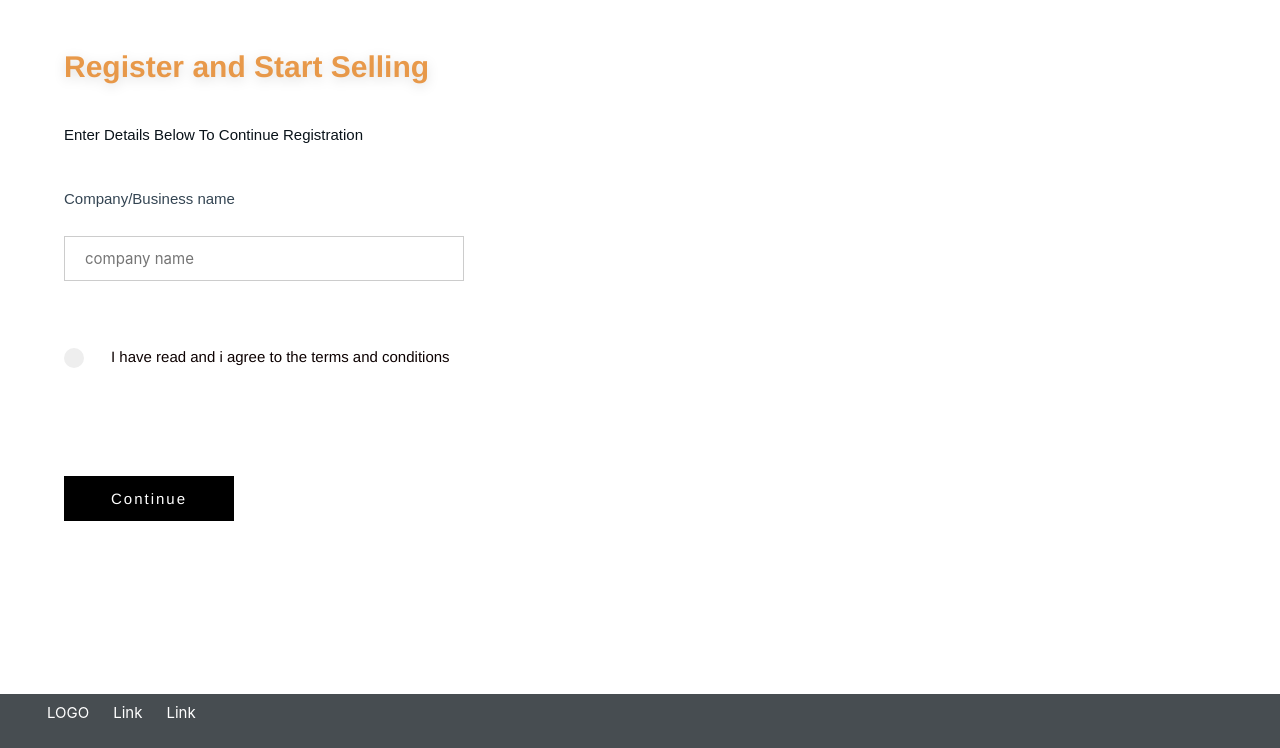
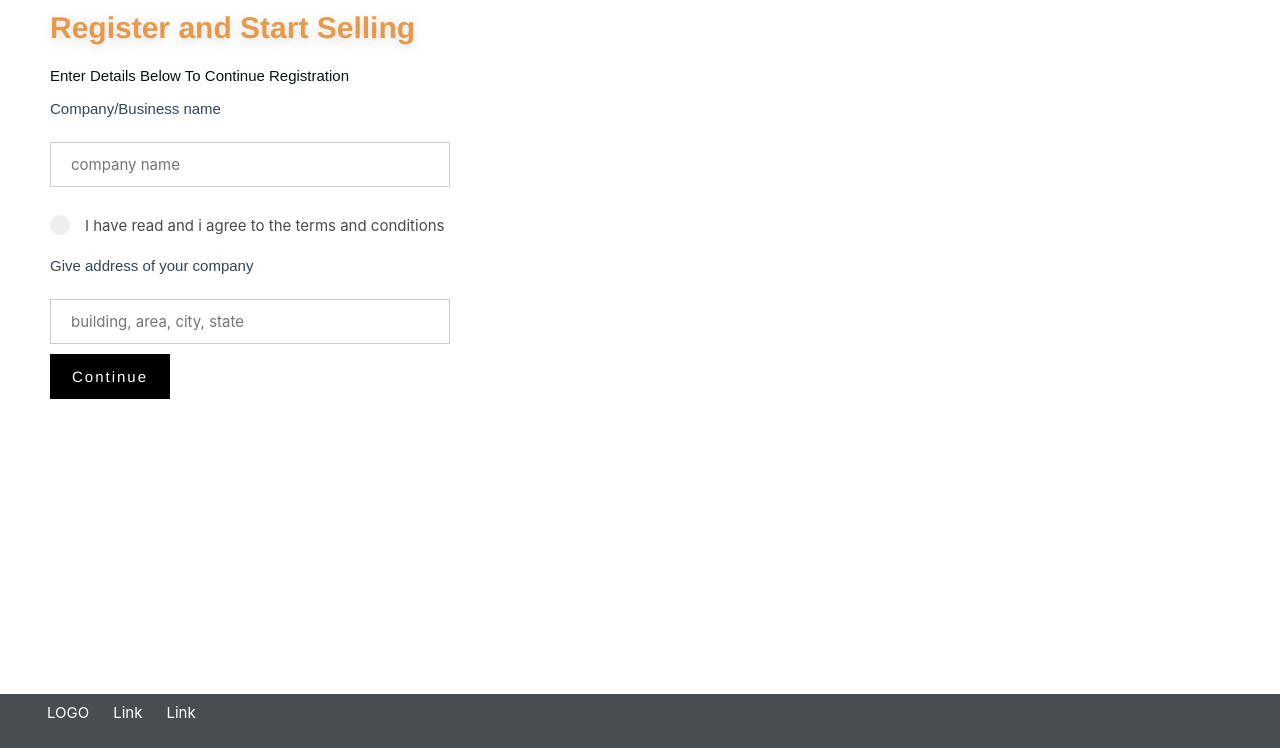
Before and after one commit to r-i-c-h-a/ACMS, a Flask app: page /registration in a window 1280 px wide; the page is wider, and only the part inside the window is pictured. Shown: the part 52-800 px from the top of that part. Run offline with Flask 2, Linux system fonts and the light colour scheme; a user stored in the database is signed in; data comes from the database, SQL or seed files in the repository; both versions use the stored data as it was after the commit; some libraries are stand-ins or nearby versions.

Commit message:
changed the contents, further work needs to be done

```diff
--- a/templates/userRegistration.html
+++ b/templates/userRegistration.html
@@ -8,9 +8,9 @@
     display: flex;
     flex-wrap: wrap;
     filter: drop-shadow(0px 3px 6px rgba(0, 0, 0, 0.161));
-    position: absolute;
-    left: 5%;
-    top: 12%;
+    position: relative;
+    left: 50px;
+    top: 5px;
     overflow: visible;
     text-align: left;
     font-family: Helvetica Neue;
@@ -22,9 +22,9 @@
   #Subhead {
     display: flex;
     flex-wrap: wrap;
-		position: absolute;
-		left: 5%;
-		top: 22%;
+    position: relative;
+		left: 50px;
+		top: 20px;
 		overflow: visible;
 		width: 599px;
 		white-space: nowrap;
@@ -36,9 +36,9 @@
 		color: rgba(1,10,18,0.969);
 	}
 	#Company_Business_name {
-		position: absolute;
-		left: 5%;
-		top: 30%;
+    position: relative;
+		left: 50px;
+		top: 30px;
 		overflow: visible;
 		width: 339px;
 		height: 36px;
@@ -50,43 +50,28 @@
 		color: rgba(52,69,83,1);
 	}
   #Input_Field {
-    position: absolute;
+    position: relative;
     width: 400px;
     height: 65px;
-    left: 5%;
-    top: 35%;
+    left: 50px;
+    top: 30px;
     overflow: visible;
   }
   #Radio_Button {
-		position: absolute;
-		width: 70px;
-		height: 25px;
-		left: 5%;
-		top: 50%;
+		position: relative;
+		width: 500px;
+		height: 40px;
+		left: 50px;
+		top: 30px;
 		overflow: visible;
 	}
-	#tnc {
-		position: absolute;
-		left: 6%;
-		top: 50%;
-		overflow: visible;
-		width: 407px;
-		white-space: nowrap;
-		line-height: 20px;
-		margin-top: -1px;
-		text-align: center;
-		font-family: Helvetica;
-		font-style: normal;
-		font-weight: normal;
-		font-size: 15px;
-		color: rgba(13,2,2,1);
-	}
+
   #Cont {
-		position: absolute;
-		width: 170px;
-		height: 45px;
-		left: 5%;
-		top: 65%;
+		position: relative;
+		width: 120px;
+		height: 40px;
+		left: 50px;
+		top: 20px;
 		overflow: visible;
 	}
 
@@ -210,10 +195,15 @@
   <label class="container">
     <input type="radio" name="radio">
     <span class="checkmark"></span>
+    <label for="radio" style="font-size: 15px;">I have read and i agree to the terms and conditions</label>
   </label>
 </div>
-<div id="tnc">
-  <span>I have read and i agree to the terms and conditions</span>
+<div id="Company_Business_name">
+  <span>Give address of your company</span>
+</div>
+</div>
+<div id="Input_Field">
+  <input type="text" placeholder="building, area, city, state" name="adress">
 </div>
 <div id="Cont">
   <a href="/product">
```
Also changed, not shown: templates/productDetails.html (+33 -9 lines), database.db.
